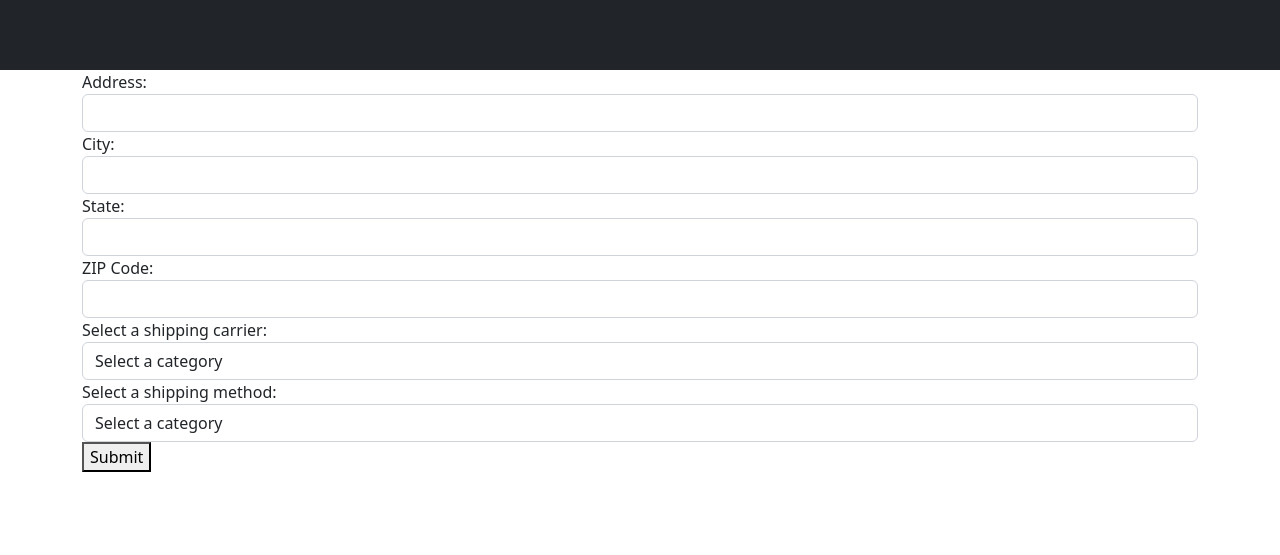
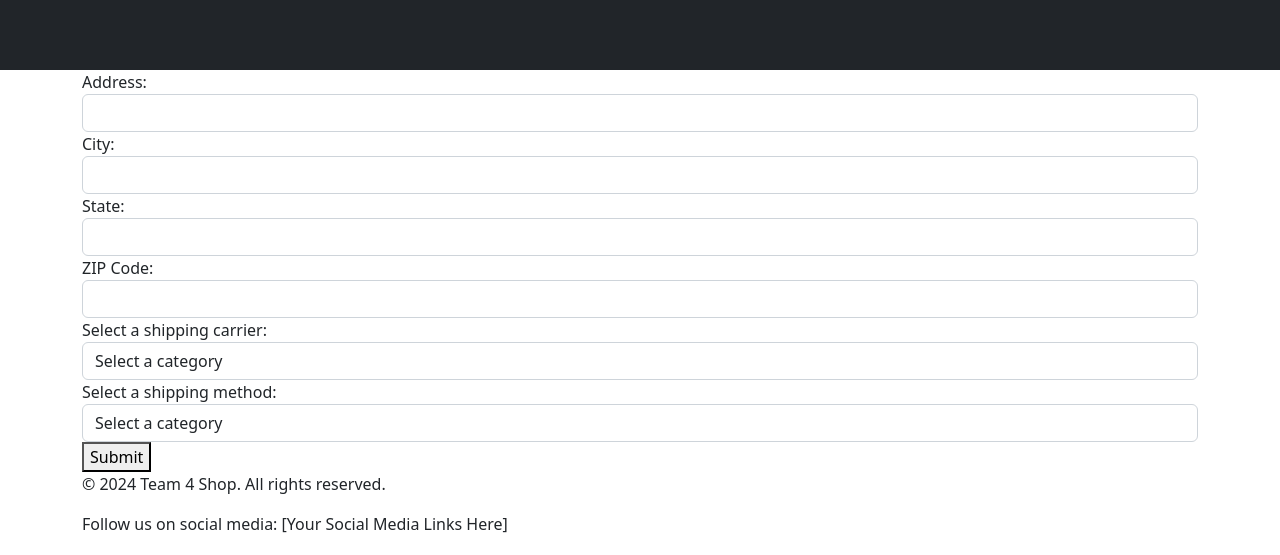
Before and after one commit to kelliekuo55/Alpha-StoreFront, a plain HTML site: page Alpha_Storefront/shippingselection.html in a window 1280 px wide. Shown: the part 245-800 px from the top of the page. Drawn offline with nearby package versions, Linux system fonts and the light colour scheme.

Commit message:
Update shippingselection.html
Added a footer

```diff
--- a/Alpha_Storefront/shippingselection.html
+++ b/Alpha_Storefront/shippingselection.html
@@ -128,5 +128,11 @@ app.controller('ShippingController', function($scope, mockService) {
     };
 });
 </script>
+<footer class="site-footer">
+    <div class="container">
+        <p>&copy; 2024 Team 4 Shop. All rights reserved.</p>
+        <p>Follow us on social media: [Your Social Media Links Here]</p>
+    </div>
+</footer>
 </body>
 </html>
```
